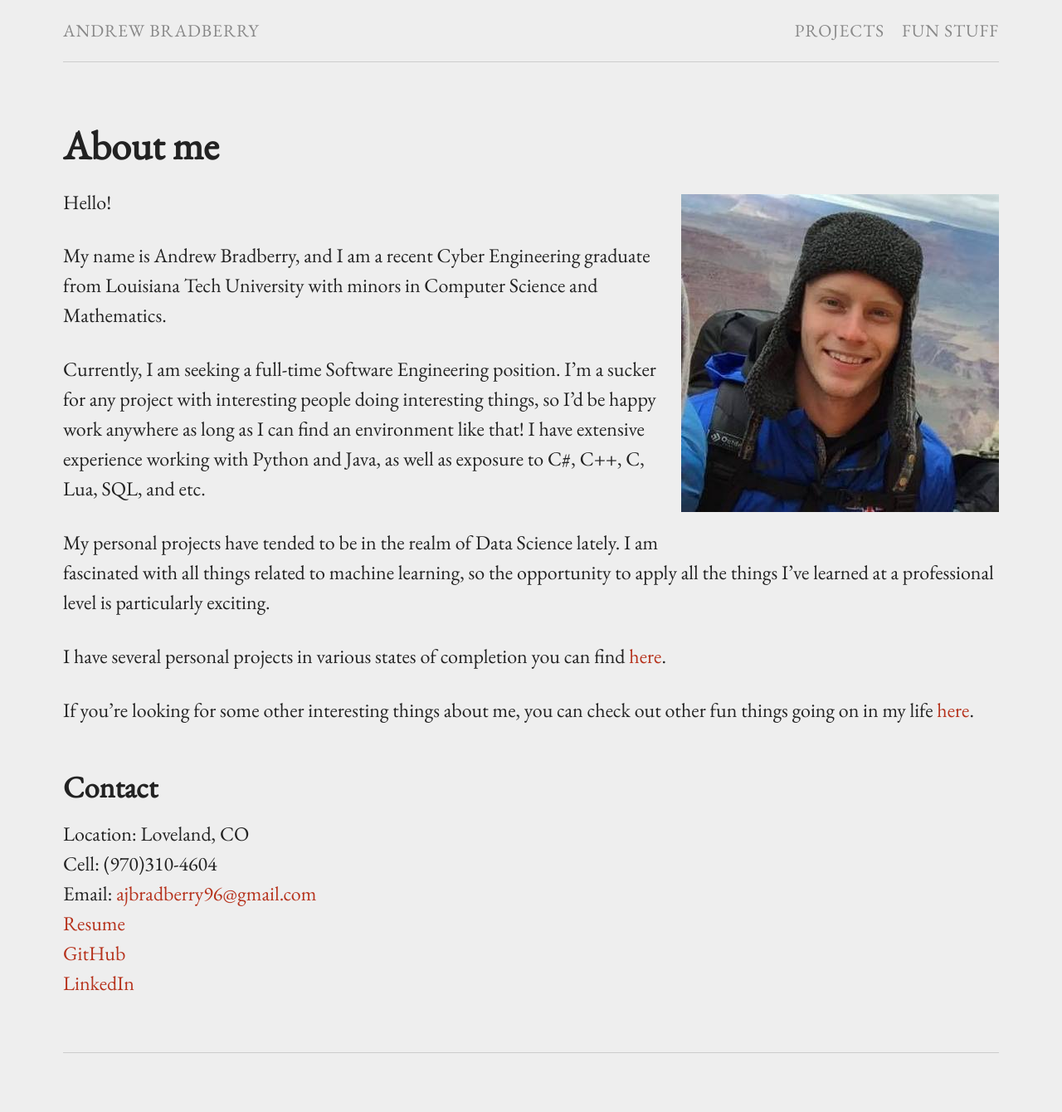
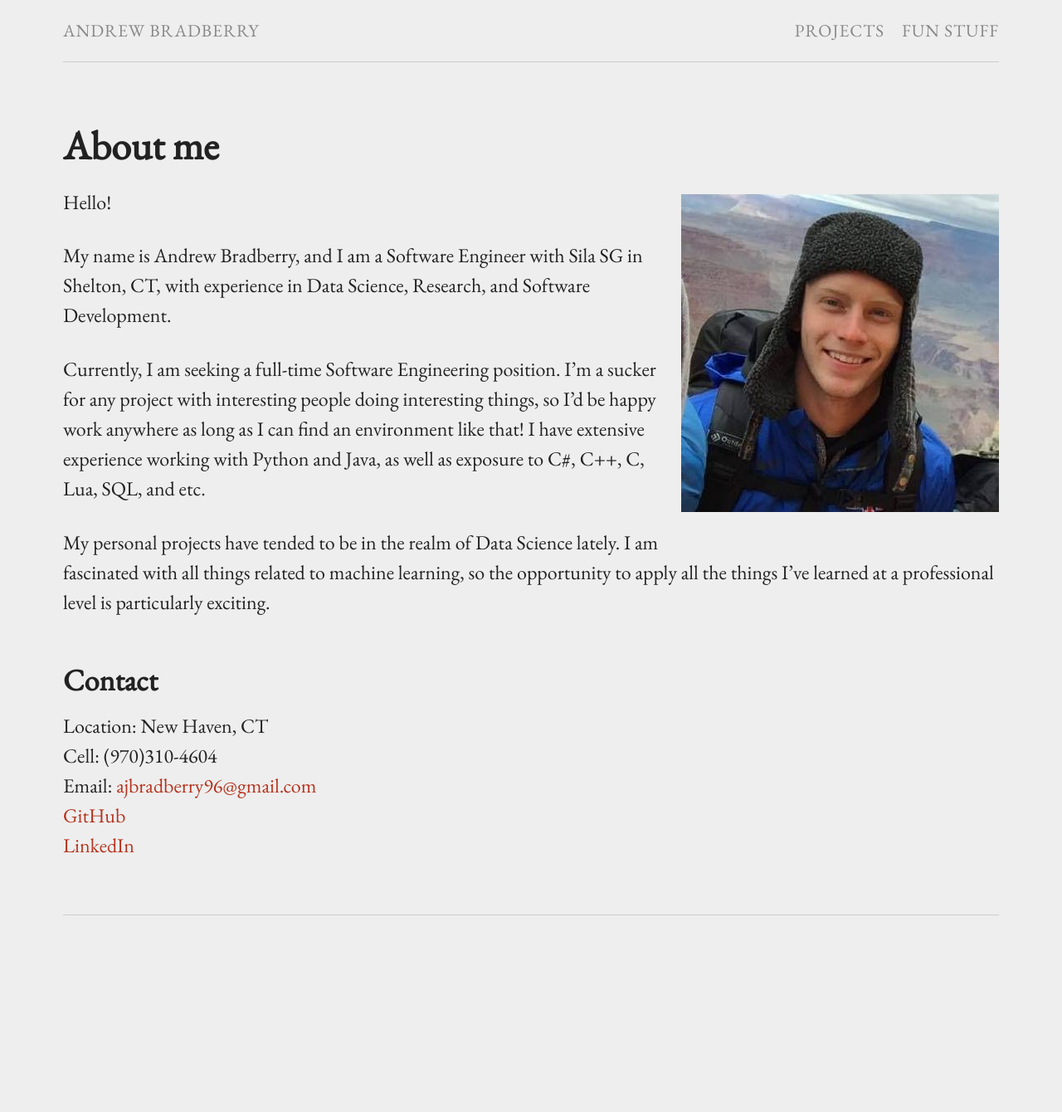
Before and after one commit to ajbradberry96/ajbradberry96.github.io, a Jekyll site: the page built from index.md, in a window 1280 px wide. Shown: the whole page at 83% size. Built offline with Jekyll 4.4.1, drawn with Linux system fonts in a browser that asks for light colours; after the commit the page ends 1175 px from its top, so only the background shows below that.

Commit message:
Update index.md

```diff
--- a/index.md
+++ b/index.md
@@ -8,22 +8,17 @@ permalink: /
 
 Hello!<br />
 
-My name is Andrew Bradberry, and I am a recent Cyber Engineering graduate from Louisiana Tech University with minors in Computer Science and Mathematics.<br />
+My name is Andrew Bradberry, and I am a Software Engineer with Sila SG in Shelton, CT, with experience in Data Science, Research, and Software Development.<br />
 
 Currently, I am seeking a full-time Software Engineering position. I'm a sucker for any project with interesting people doing interesting things, so I'd be happy work anywhere as long as I can find an environment like that! I have extensive experience working with Python and Java, as well as exposure to C#, C++, C, Lua, SQL, and etc.<br />
 
 My personal projects have tended to be in the realm of Data Science lately. I am fascinated with all things related to machine learning, so the opportunity to apply all the things I've learned at a professional level is particularly exciting.<br />
 
-I have several personal projects in various states of completion you can find [here](../projects/).<br />
-
- If you're looking for some other interesting things about me, you can check out other fun things going on in my life [here](../misc).
-
 ## Contact
 
-Location: Loveland, CO <br />
+Location: New Haven, CT <br />
 Cell: (970)310-4604<br />
 Email: [ajbradberry96@gmail.com] <br />
-[Resume](../images/resume_software.pdf)<br />
 [GitHub](http://github.com/ajbradberry96)<br />
 [LinkedIn](https://www.linkedin.com/in/andrew-bradberry-b6223913b/)
 
```
